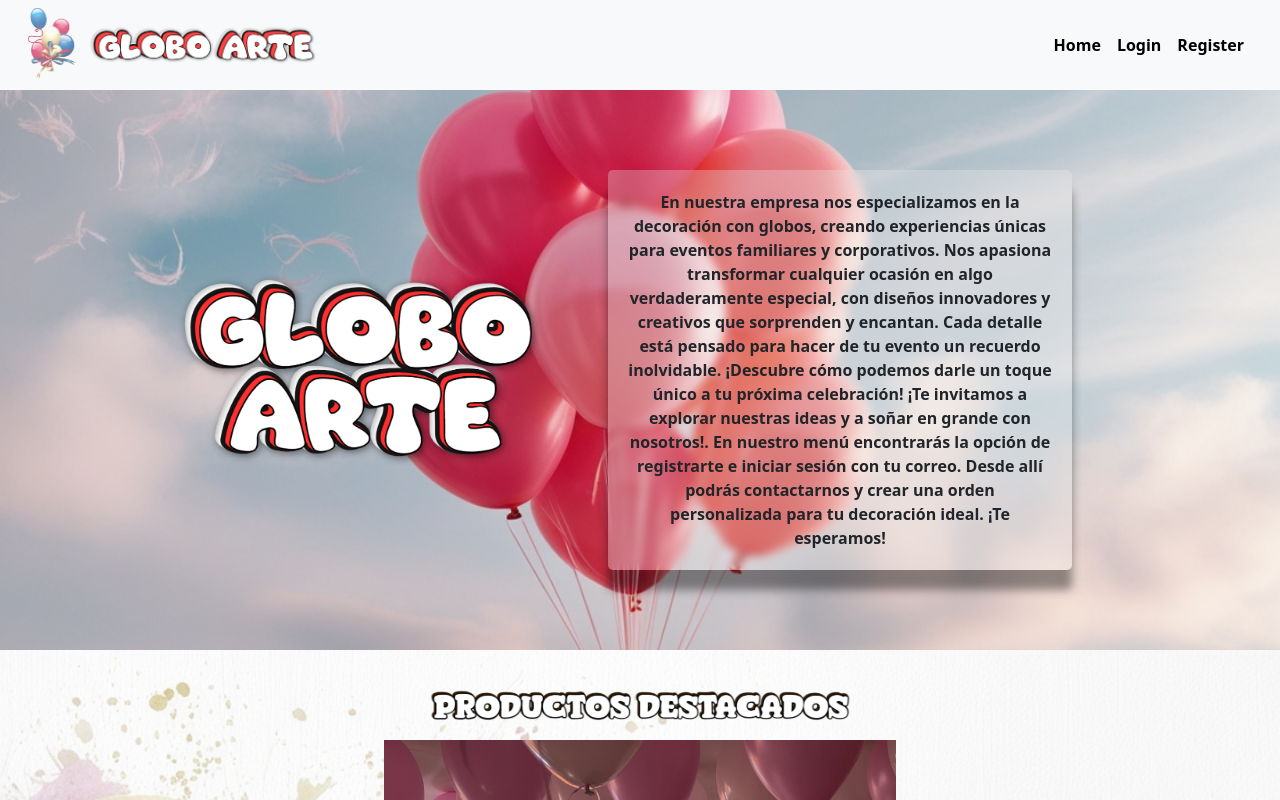
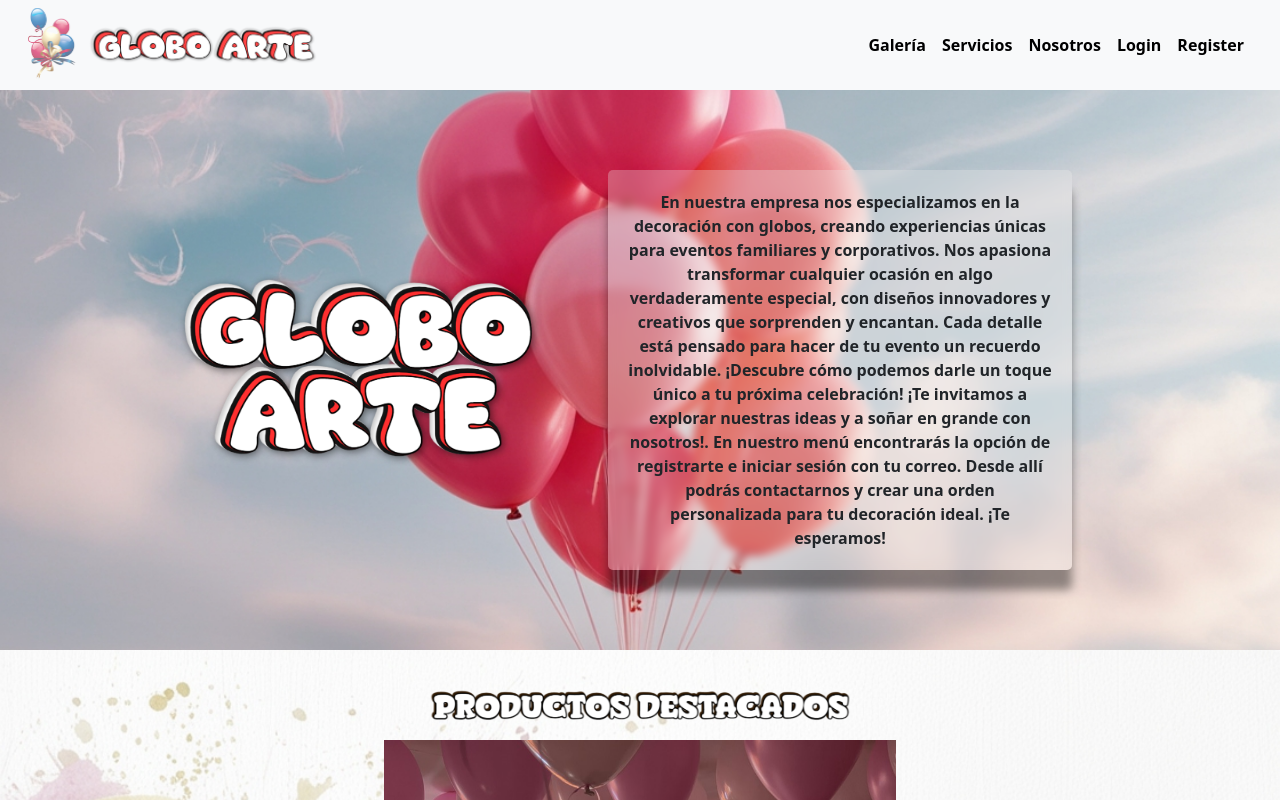
Before and after one commit to RmwormMichael/globo_arte, a React (Vite) app: page / in a window 1280 px wide. Shown: the top 800 px of the page. Built offline with nearby package versions, Linux system fonts and the light colour scheme.

Commit message:
vuelvo a agregar botones  de navegacion

```diff
--- a/src/App.jsx
+++ b/src/App.jsx
@@ -23,7 +23,7 @@ import { useUser} from './hooks/useUser';
 
 
 function AppContent() {
-  const { user, setUser } = useUser(); // Usa el contexto
+  const { user, setUser } = useUser();
   const [showAuthModal, setShowAuthModal] = useState(false);
   const [modalType, setModalType] = useState("login");
 
@@ -63,7 +63,6 @@ function AppContent() {
       <Navbar
         onOpenLogin={handleOpenLogin}
         onOpenRegister={handleOpenRegister}
-        user={user}
         onLogout={handleLogout}
       />
       <AuthModal
--- a/src/components/Navbar.jsx
+++ b/src/components/Navbar.jsx
@@ -6,7 +6,7 @@ import { useUser } from '../hooks/useUser';
 
 export default function Navbar({ onOpenLogin, onOpenRegister, onLogout }) {
   const navigate = useNavigate();
-  const { user } = useUser(); // Obtén el usuario del contexto
+  const { user } = useUser();
 
   // Función para cerrar el navbar
   const closeNavbar = () => {
@@ -37,6 +37,23 @@ export default function Navbar({ onOpenLogin, onOpenRegister, onLogout }) {
     onOpenRegister();
   };
 
+  // Función genérica para navegar a secciones
+  const navigateToSection = (sectionId) => {
+    closeNavbar();
+    navigate('/');
+    // Pequeño delay para asegurar que la navegación se complete
+    setTimeout(() => {
+      const section = document.getElementById(sectionId);
+      if (section) {
+        section.scrollIntoView({
+          behavior: 'smooth',
+          block: 'start'
+        });
+      }
+    }, 100);
+  };
+
+
   return (
     <div>
       <nav className="navbar navbar-expand-lg bg-body-tertiary">
@@ -63,12 +80,32 @@ export default function Navbar({ onOpenLogin, onOpenRegister, onLogout }) {
           {/* Menú colapsable */}
           <div className="collapse navbar-collapse" id="navbarNav">
             <ul className="navbar-nav">
+
+
               <li className="nav-item">
                 <button
                   className="nav-link btn btn-link"
-                  onClick={() => navigate('/')}
+                  onClick={() => navigateToSection('gallery')}
                 >
-                  Home
+                  Galería
+                </button>
+              </li>
+
+              <li className="nav-item">
+                <button
+                  className="nav-link btn btn-link"
+                  onClick={() => navigateToSection('services')}
+                >
+                  Servicios
+                </button>
+              </li>
+
+              <li className="nav-item">
+                <button
+                  className="nav-link btn btn-link"
+                  onClick={() => navigateToSection('about')}
+                >
+                  Nosotros
                 </button>
               </li>
 
```
